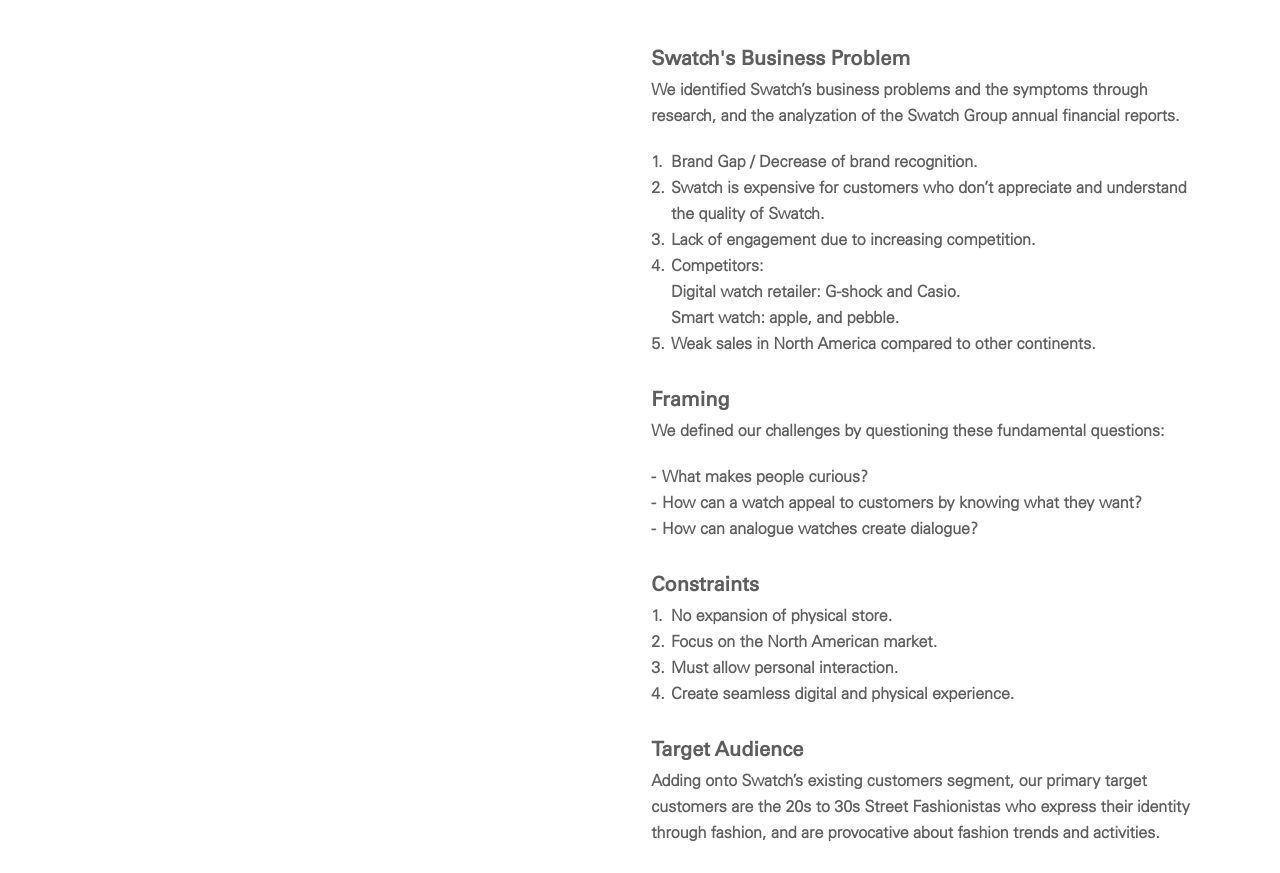
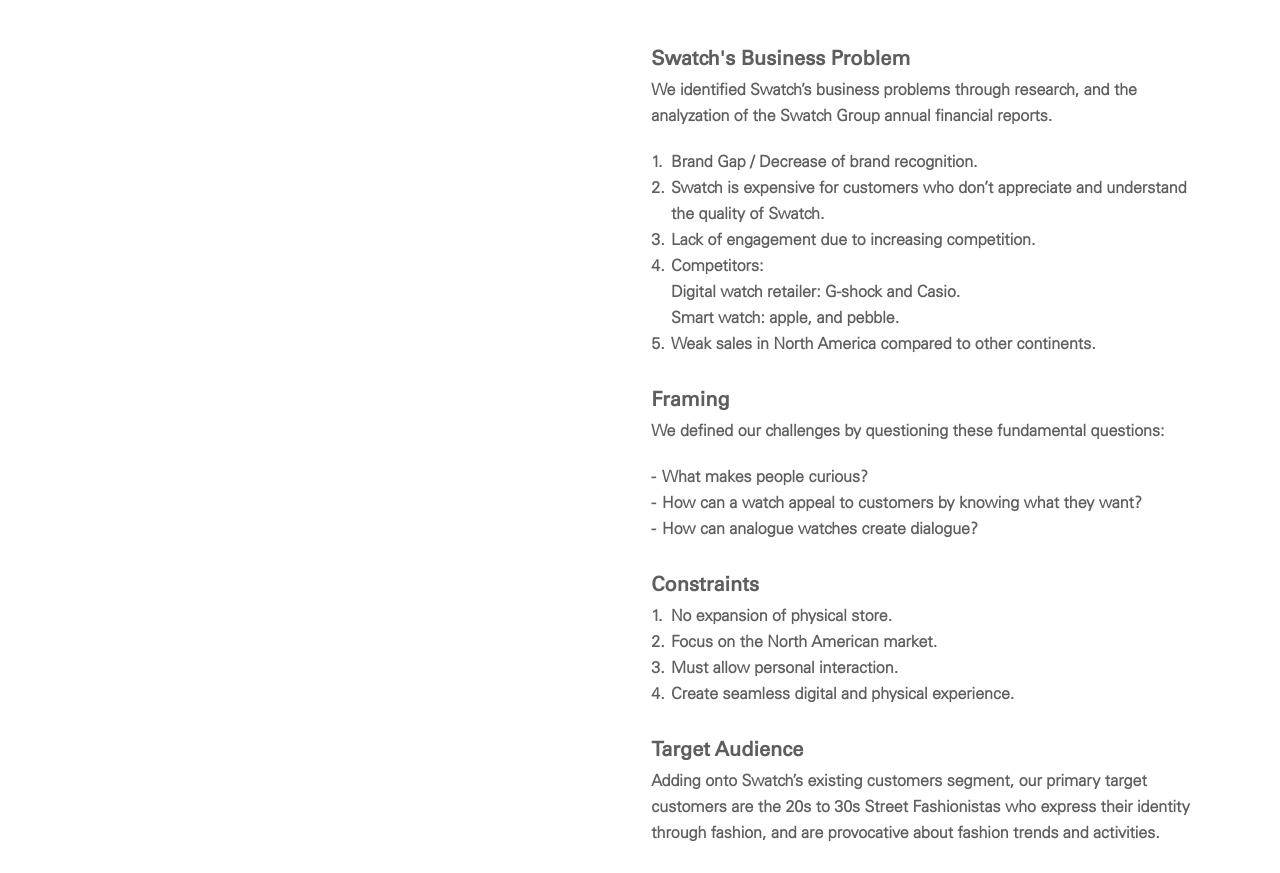
Before and after one commit to mason-lee/mason-lee.github.io, a plain HTML site: page swatch.html in a window 1280 px wide. Shown: the part 1172-2045 px from the top of the page. Drawn offline with Linux system fonts and the light colour scheme.

Commit message:
Fix typo.

```diff
--- a/swatch.html
+++ b/swatch.html
@@ -140,7 +140,7 @@
                 Swatch's Business Problem
               </h4>
               <p>
-                We identified Swatch’s business problems and the symptoms through research, and the analyzation of the Swatch Group annual financial reports.
+                We identified Swatch’s business problems through research, and the analyzation of the Swatch Group annual financial reports.
               </p>
               <ol class="order-list">
                 <li>
```
